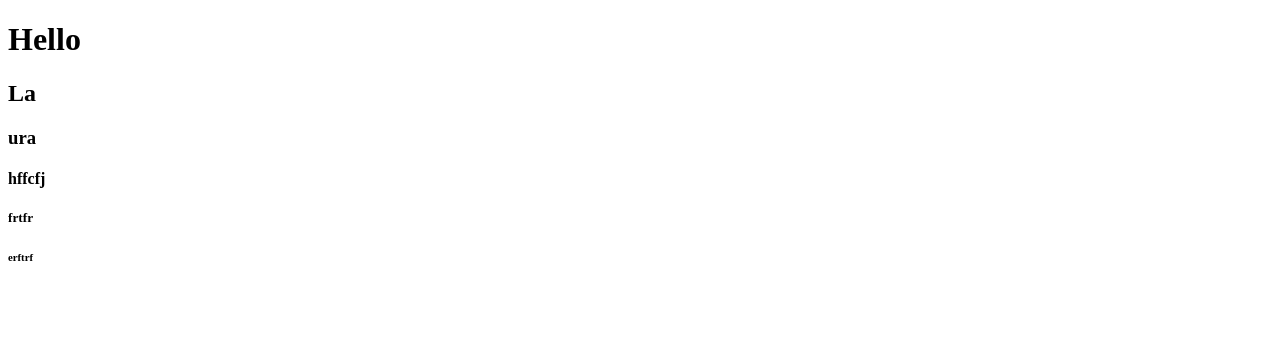
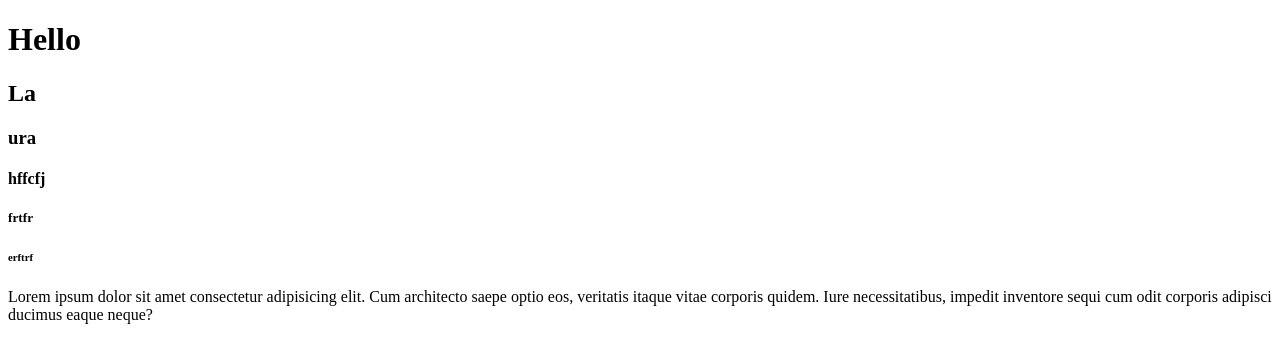
Before and after one commit to AlejandraM31/exampleGit, a plain HTML site: page index.html in a window 1280 px wide. Drawn offline with Linux system fonts and the light colour scheme.

Commit message:
3 commit branch feature/module1

```diff
--- a/index.html
+++ b/index.html
@@ -13,5 +13,6 @@
     <h4>hffcfj</h4>
     <h5>frtfr</h5>
     <h6>erftrf</h6>
+    <p>Lorem ipsum dolor sit amet consectetur adipisicing elit. Cum architecto saepe optio eos, veritatis itaque vitae corporis quidem. Iure necessitatibus, impedit inventore sequi cum odit corporis adipisci ducimus eaque neque?</p>
    </body>
 </html>
```
